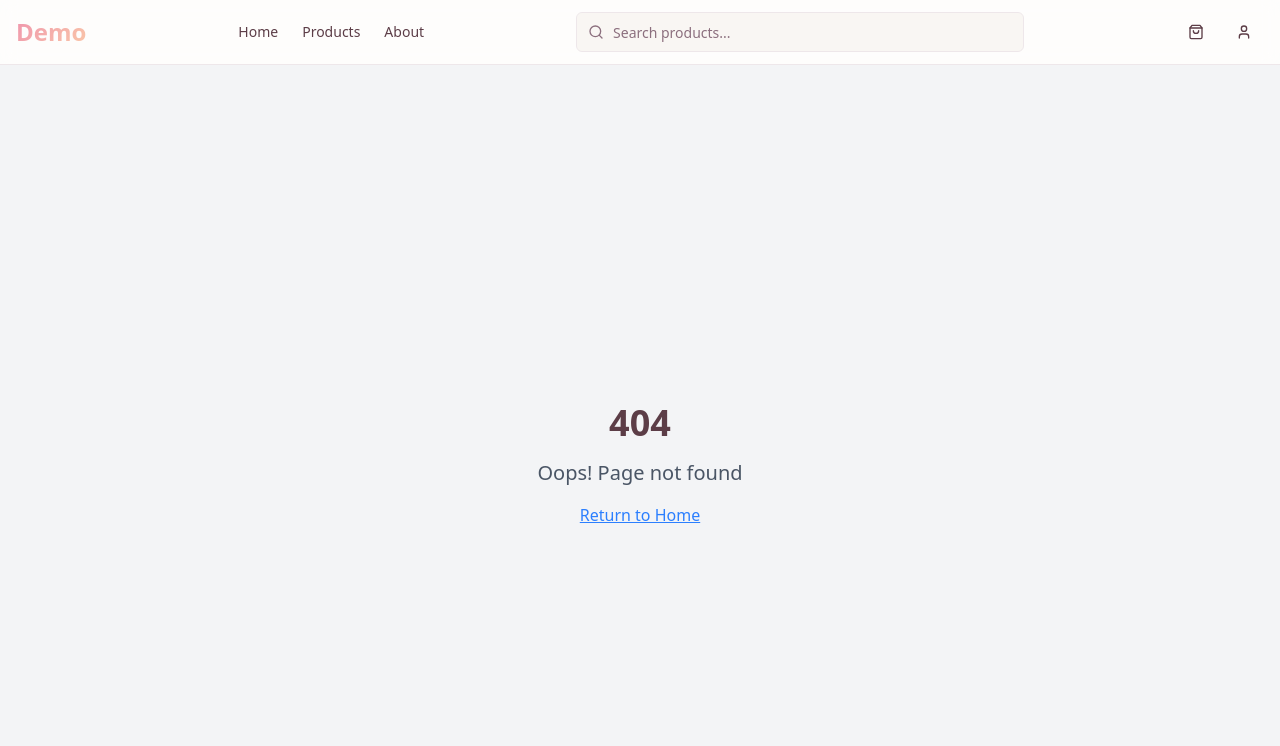
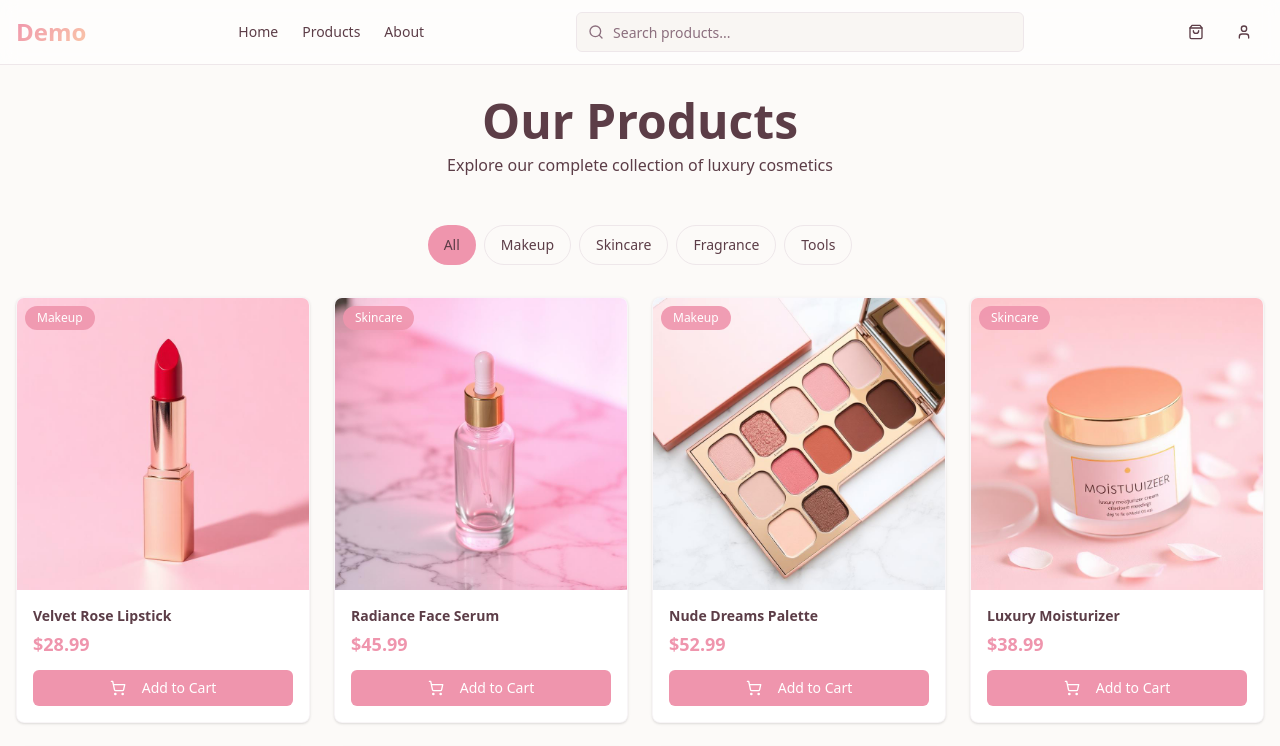
Before and after one commit to Calingcooo/cosmetics-demo, a Next.js app: page /products in a window 1280 px wide. Before the commit this address had no page. Shown: the top 746 px of the page. Built offline with nearby package versions, Linux system fonts and the light colour scheme.

Commit message:
add products page

```diff
--- /dev/null
+++ b/src/app/products/page.tsx
@@ -0,0 +1,60 @@
+"use client";
+
+import { useState } from "react";
+import clsx from "clsx";
+import { allProducts } from "../data/products";
+
+import ProductCard from "../components/ProductCard";
+
+const categories = ["All", "Makeup", "Skincare", "Fragrance", "Tools"];
+
+const Products = () => {
+  const [selectedCategory, setSelectedCategory] = useState("All");
+
+  const filteredProducts =
+    selectedCategory === "All"
+      ? allProducts
+      : allProducts.filter((product) => product.category === selectedCategory);
+
+  return (
+    <div className="min-h-screen flex flex-col">
+      <main className="flex-1 container mx-auto px-4 py-8">
+        {/* Page Header */}
+        <div className="text-center mb-12 space-y-2">
+          <h1 className="text-4xl md:text-5xl font-bold">Our Products</h1>
+          <p className="text-muted-foreground max-w-2xl mx-auto">
+            Explore our complete collection of luxury cosmetics
+          </p>
+        </div>
+
+        {/* Filters */}
+        <div className="mb-8 flex flex-wrap gap-2 justify-center">
+          {categories.map((category) => (
+            <button
+              key={category}
+              //   variant={selectedCategory === category ? "default" : "outline"}
+              onClick={() => setSelectedCategory(category)}
+              className={clsx(
+                "rounded-full h-10 px-4 py-2 inline-flex items-center justify-center gap-2 whitespace-nowrap text-sm font-medium ring-offset-[theme(--background)] transition-colors cursor-pointer",
+                selectedCategory === category
+                  ? "bg-[theme(--primary)] text-[theme(--primary-foreground )]hover:bg-[theme(--primary)]/90"
+                  : "border border-[theme(--input)] bg-[theme(--background)] hover:bg-[theme(--accent)] hover:text-[theme(--accent-foreground)]"
+              )}
+            >
+              {category}
+            </button>
+          ))}
+        </div>
+
+        {/* Products Grid */}
+        <div className="grid grid-cols-1 sm:grid-cols-2 lg:grid-cols-4 gap-6 animate-fade-in">
+          {filteredProducts.map((product) => (
+            <ProductCard key={product.id} {...product} />
+          ))}
+        </div>
+      </main>
+    </div>
+  );
+};
+
+export default Products;
```
